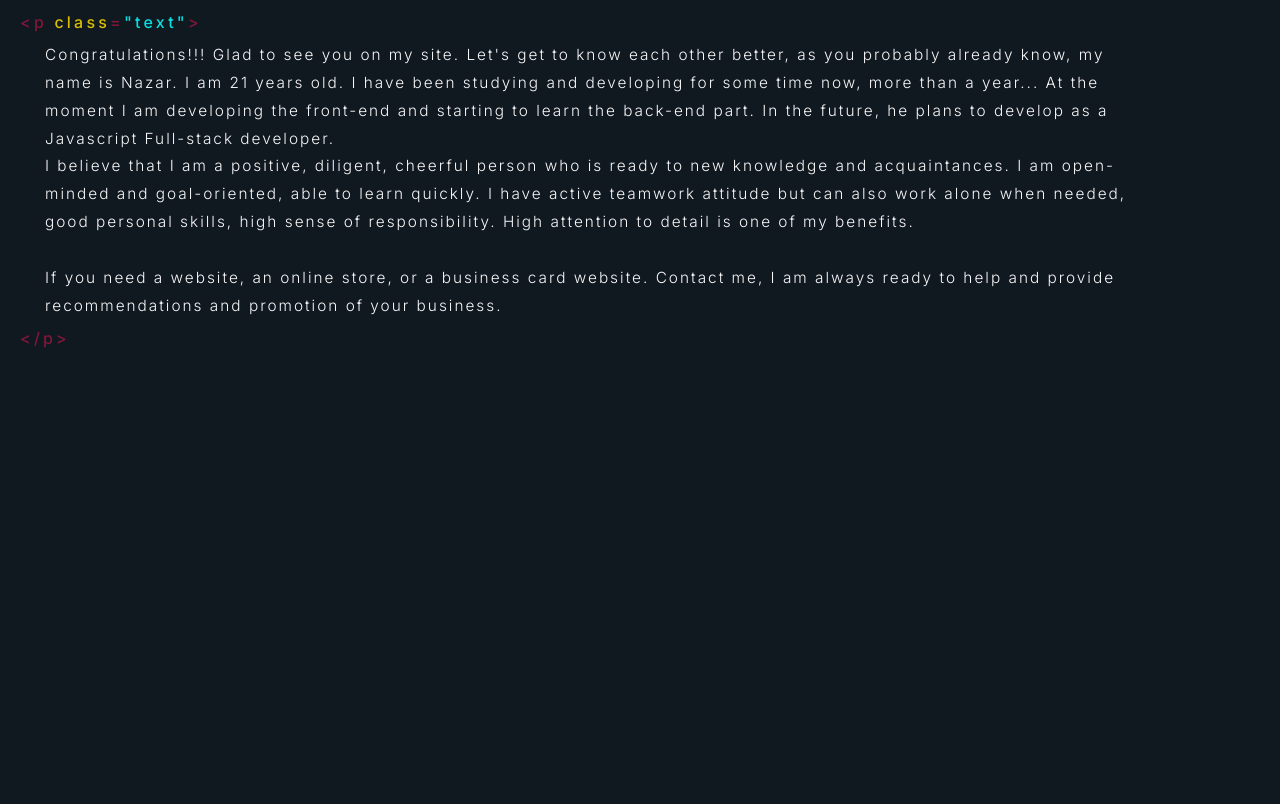
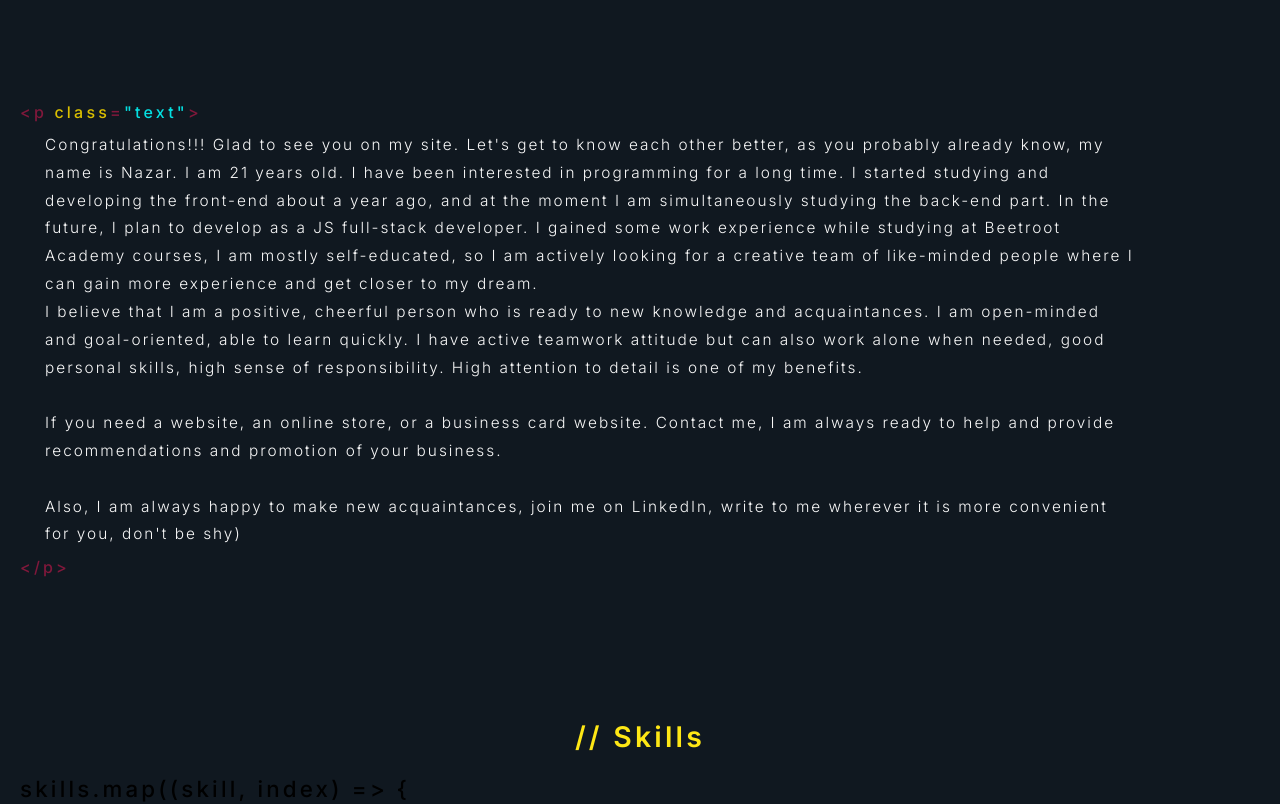
Before and after one commit to nyaremiiy/nyaremiiy, a React (Create React App) app: page / in a window 1280 px wide. Shown: the part 760-1564 px from the top of the page. Before the commit the page ends 1180 px from the top, so only its background shows below. Built offline with nearby package versions, Linux system fonts and the light colour scheme.

Commit message:
Fixed bugs in section About

```diff
--- a/src/components/About/index.js
+++ b/src/components/About/index.js
@@ -19,12 +19,16 @@ const About = () => {
           <div className={s.text}>
             Congratulations!!! Glad to see you on my site. Let's get to know
             each other better, as you probably already know, my name is Nazar. I
-            am 21 years old. I have been studying and developing for some time
-            now, more than a year... At the moment I am developing the front-end
-            and starting to learn the back-end part. In the future, he plans to
-            develop as a Javascript Full-stack developer.
-            <br />I believe that I am a positive, diligent, cheerful person who
-            is ready to new knowledge and acquaintances. I am open-minded and
+            am 21 years old. I have been interested in programming for a long
+            time. I started studying and developing the front-end about a year
+            ago, and at the moment I am simultaneously studying the back-end
+            part. In the future, I plan to develop as a JS full-stack developer.
+            I gained some work experience while studying at Beetroot Academy
+            courses, I am mostly self-educated, so I am actively looking for a
+            creative team of like-minded people where I can gain more experience
+            and get closer to my dream.
+            <br />I believe that I am a positive, cheerful person who is ready
+            to new knowledge and acquaintances. I am open-minded and
             goal-oriented, able to learn quickly. I have active teamwork
             attitude but can also work alone when needed, good personal skills,
             high sense of responsibility. High attention to detail is one of my
@@ -34,6 +38,11 @@ const About = () => {
             If you need a website, an online store, or a business card website.
             Contact me, I am always ready to help and provide recommendations
             and promotion of your business.
+            <br />
+            <br />
+            Also, I am always happy to make new acquaintances, join me on
+            LinkedIn, write to me wherever it is more convenient for you, don't
+            be shy)
           </div>
           <div className={s.p}>
             <span className={s.tag}>{`</p>`}</span>
--- a/src/pages/MainPage/index.js
+++ b/src/pages/MainPage/index.js
@@ -2,9 +2,9 @@ import {
   Social,
   Main,
   About,
-  // Skills,
-  // ProjectsM,
-  // ContactMe,
+  Skills,
+  ProjectsM,
+  ContactMe,
 } from '../../components';
 import s from './index.module.css';
 import { useState } from 'react';
@@ -45,9 +45,9 @@ const MainPage = () => {
       </div>
       <Main />
       <About />
-      {/* <Skills /> */}
-      {/* <ProjectsM /> */}
-      {/* <ContactMe /> */}
+      <Skills />
+      <ProjectsM />
+      <ContactMe />
     </div>
   );
 };
```
